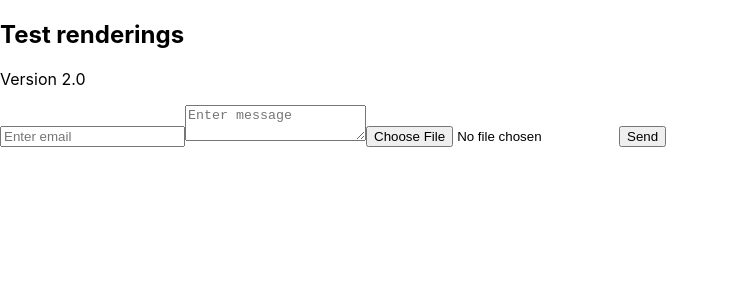
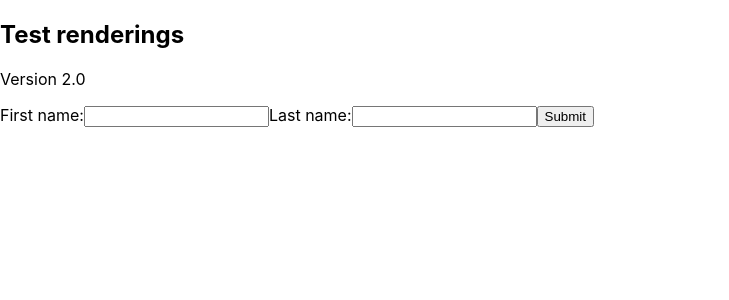
Before and after one commit to kevin-camargot/form, a Next.js app: page / in a window 1280 px wide. Shown: the top 300 px of the page, without its empty margins (0-729 px from the left). Built offline with nearby package versions, Linux system fonts and the light colour scheme.

Commit message:
add no-js-form

```diff
--- /dev/null
+++ b/pages/api/register.js
@@ -0,0 +1,5 @@
+
+export default function handler(req, res) {
+    console.log(req)
+    res.status(200).json({ user: "res.name" })
+}
--- a/pages/index.js
+++ b/pages/index.js
@@ -5,40 +5,38 @@ import { DatePicker, Table } from 'antd';
 
 
 export default function Home() {
-  async function handleSubmit(e) {
-    e.preventDefault();
 
-    console.log(e)
+
+  const registerUser = async event => {
+    event.preventDefault()
+
+    const res = await fetch('/api/register', {
+      body: JSON.stringify({
+        name: event.target.name.value
+      }),
+      headers: {
+        'Content-Type': 'application/json'
+      },
+      method: 'POST'
+    })
+
+    const result = await res.json()
+    // result.user => 'Ada Lovelace'
+    console.log(result)
   }
+
+
   return (
     <div className="app" >
       <h2>Test renderings</h2>
       <p>Version 2.0</p>
 
-      <form onSubmit={handleSubmit}>
-        <input
-          name="email"
-          type="email"
-          placeholder="Enter email"
-
-
-          required
-        />
-        <textarea
-          name="message"
-          placeholder="Enter message"
-
-
-          required
-        />
-        <input type="file" name="file" />
-        <input
-          name="bot-field"
-          type="text"
-
-          style={{ display: "none" }}
-        />
-        <button type="submit">Send</button>
+      <form action="/api/form" method="post">
+        <label for="first">First name:</label>
+        <input type="text" id="first" name="first" />
+        <label for="last">Last name:</label>
+        <input type="text" id="last" name="last" />
+        <button type="submit">Submit</button>
       </form>
 
     </div >
--- a/pages/server/index.js
+++ b/pages/server/index.js
@@ -14,6 +14,7 @@ export async function getServerSideProps() {
             info,
         },
     }
+
 }
 
 export default function Client({ info }) {
```
Also changed, not shown: pages/no-js-form.js (added, +13 -0 lines).
